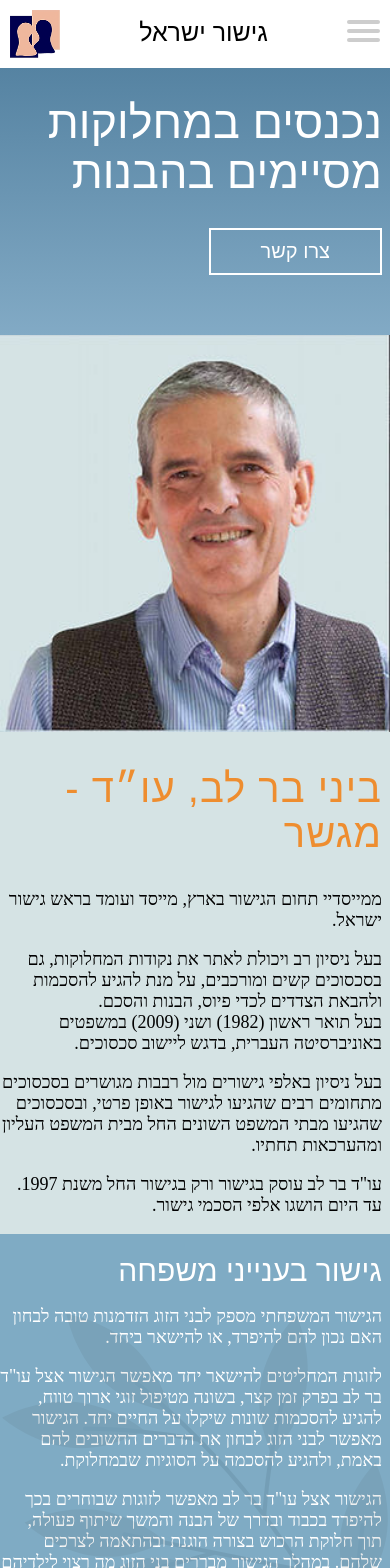
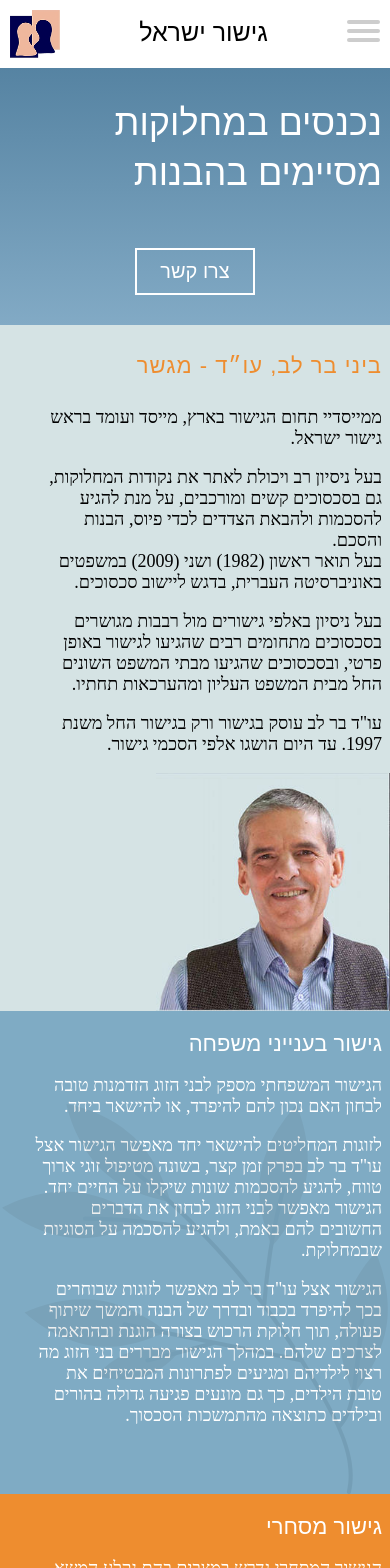
Before and after one commit to gishur-il/gishur-il, a React (Vite) app: page / in a window 390 px wide. Shown: the top 1568 px of the page. Built offline with nearby package versions, Linux system fonts and the light colour scheme; a web font is replaced by a local one.

Commit message:
mobile css fixes

```diff
--- a/src/style.scss
+++ b/src/style.scss
@@ -218,7 +218,8 @@ section.contact {
 
   h3,
   h4 {
-    margin: 0;
+    margin-top: 0;
+    margin-bottom: 0;
     color: #ee8d2f;
     font-size: 40px;
   }
@@ -328,6 +329,7 @@ section.footer {
   header {
     position: relative;
     padding-top: 0;
+    padding-bottom: 30px;
 
     &.menu-open {
       width: 100%;
@@ -382,11 +384,11 @@ section.footer {
         }
       }
       span:first-child {
-        transform-origin: 0% 0%;
+        transform-origin: 0 0;
       }
 
       span:nth-last-child(2) {
-        transform-origin: 0% 100%;
+        transform-origin: 0 100%;
       }
 
       &.open span {
@@ -414,13 +416,17 @@ section.footer {
     }
 
     h2 {
-      font-size: 45px;
+      font-size: 36px;
       margin: 30px 0 0;
       line-height: 50px;
     }
 
-    button {
-      margin-top: 30px;
+    .content > button {
+      margin: 50px auto 0;
+      width: 120px;
+      padding-left: 0;
+      padding-right: 0;
+      display: block;
     }
   }
 
@@ -429,29 +435,30 @@ section.footer {
 
     & > * {
       margin-right: 8px;
+      max-width: 90%;
     }
   }
 
   section.bini {
     h2 {
-      font-size: 40px;
+      font-size: 22px;
       line-height: 45px;
     }
 
     img {
-      width: 100%;
+      width: 60%;
       height: auto;
     }
 
     .horizontal {
-      flex-direction: column;
-      align-items: center;
+      flex-direction: column-reverse;
+      align-items: flex-start;
     }
   }
 
   section.family {
     h3 {
-      font-size: 30px;
+      font-size: 22px;
     }
 
     .content {
@@ -467,7 +474,7 @@ section.footer {
 
   section.commercial {
     h3 {
-      font-size: 30px;
+      font-size: 22px;
     }
 
     .content {
@@ -481,7 +488,7 @@ section.footer {
   section.state,
   section.orly {
     h3 {
-      font-size: 30px;
+      font-size: 22px;
     }
 
     .content {
@@ -493,7 +500,7 @@ section.footer {
   section.labor,
   section.arbitration {
     h3 {
-      font-size: 30px;
+      font-size: 22px;
     }
 
     .content {
@@ -504,8 +511,11 @@ section.footer {
   }
 
   section.orly {
+    .horizontal {
+      align-items: center;
+    }
     img {
-      width: 100%;
+      width: 65%;
       height: auto;
     }
   }
@@ -531,5 +541,10 @@ section.footer {
       width: 100%;
       height: auto;
     }
+
+    .branches {
+      flex-direction: column;
+      gap: 20px;
+    }
   }
 }
```
